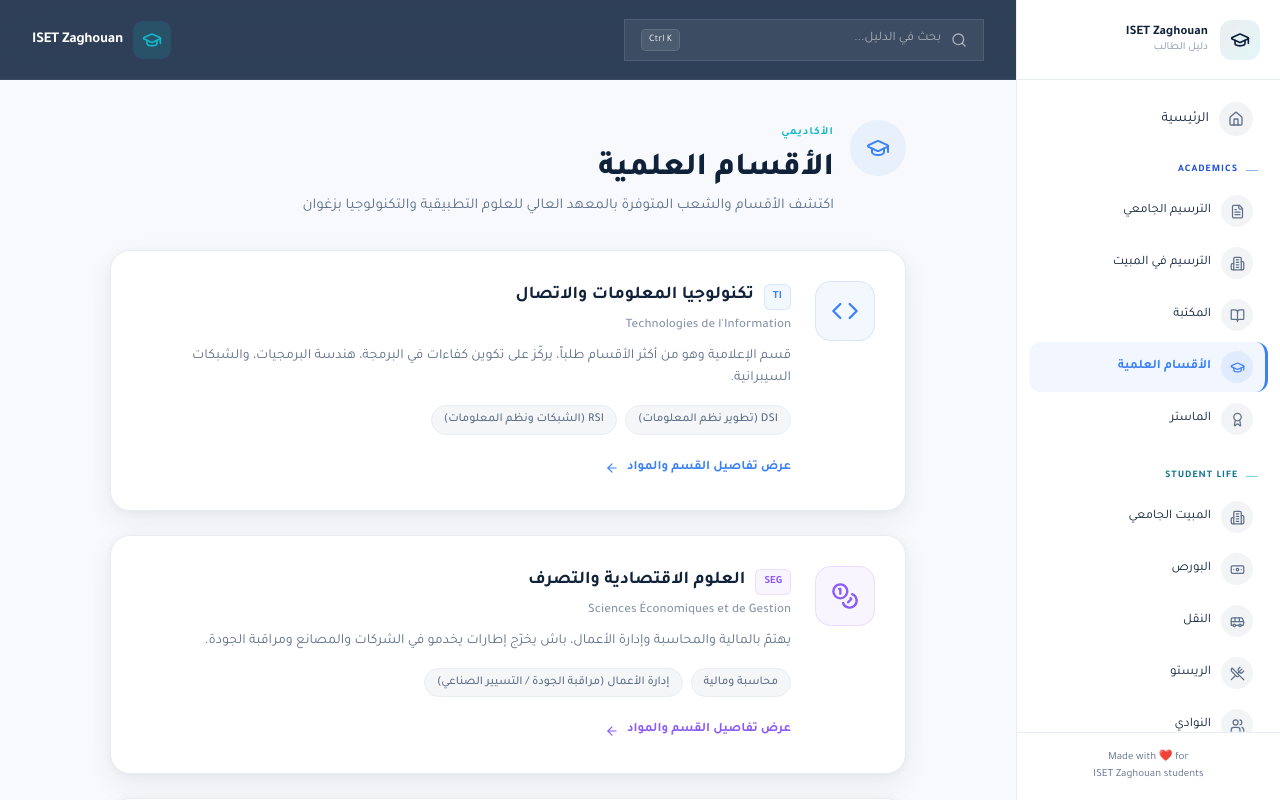
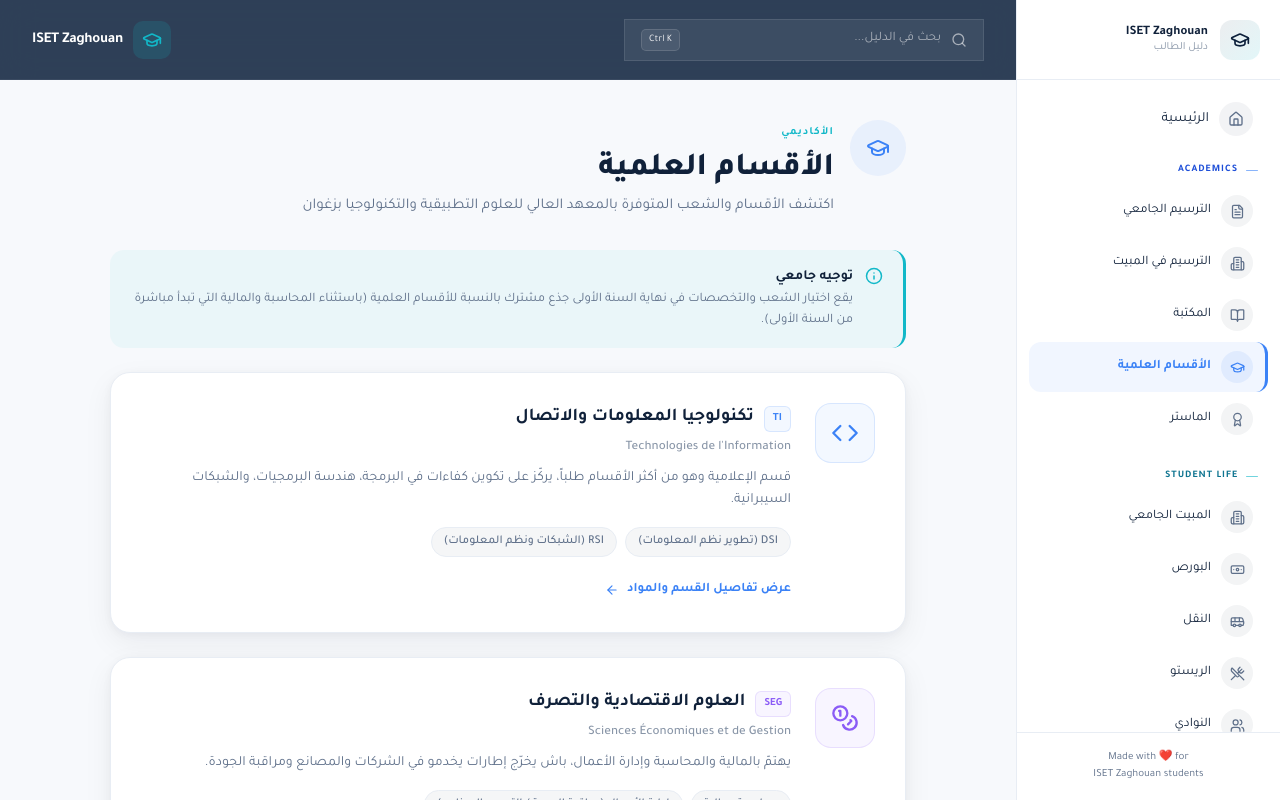
Before and after one commit to jozefelmanga/iset-zaghouan-hub, a Next.js app: page /departments in a window 1280 px wide. Shown: the top 800 px of the page. Built offline with nearby package versions, Linux system fonts and the light colour scheme; no server answers.

Commit message:
feat: update department page layout and enhance alert message for clarity

```diff
--- a/src/app/departments/page.tsx
+++ b/src/app/departments/page.tsx
@@ -18,15 +18,15 @@ export default function DepartmentsPage() {
         category="academic"
       />
 
-      <div style={{ display: "flex", flexDirection: "column", gap: "24px", marginBottom: "36px" }}>
+      <Alert title="توجيه جامعي" variant="info">
+        يقع اختيار الشعب والتخصصات في نهاية السنة الأولى جذع مشترك بالنسبة للأقسام العلمية (باستثناء المحاسبة والمالية التي تبدأ مباشرة من السنة الأولى).
+      </Alert>
+
+      <div style={{ display: "flex", flexDirection: "column", gap: "24px", marginBottom: "36px", marginTop: "24px" }}>
         {departmentList.map((dept, idx) => (
           <DepartmentCard key={dept.code} dept={dept} index={idx} />
         ))}
       </div>
-
-      <Alert title="توجيه جامعي" variant="info">
-        يقع اختيار الشعب والتخصصات في نهاية السنة الأولى جذع مشترك بالنسبة للأقسام العلمية (باستثناء المحاسبة والمالية التي تبدأ مباشرة من السنة الأولى).
-      </Alert>
     </PageWrapper>
   );
 }
--- a/src/data/resources.ts
+++ b/src/data/resources.ts
@@ -36,7 +36,7 @@ export const externalResources: ExternalResource[] = [
     featured: true,
     title: "AceIT Platform",
     subtitle: "Student Resources",
-    description: "منصة شاملة فيها مصادر دراسية وملخصات لطلاب الإجازة باش تسهّل عليهم مسيرتهم.",
+    description: "منصة شاملة خاصة بطلبة ISET Zaghouan وبقية معاهد ISET، فيها مصادر دراسية وملخصات لطلاب الإجازة باش تسهّل عليهم مسيرتهم.",
     href: "https://aceittn.vercel.app",
     icon: "book-open",
     color: "#3B82F6",
```
